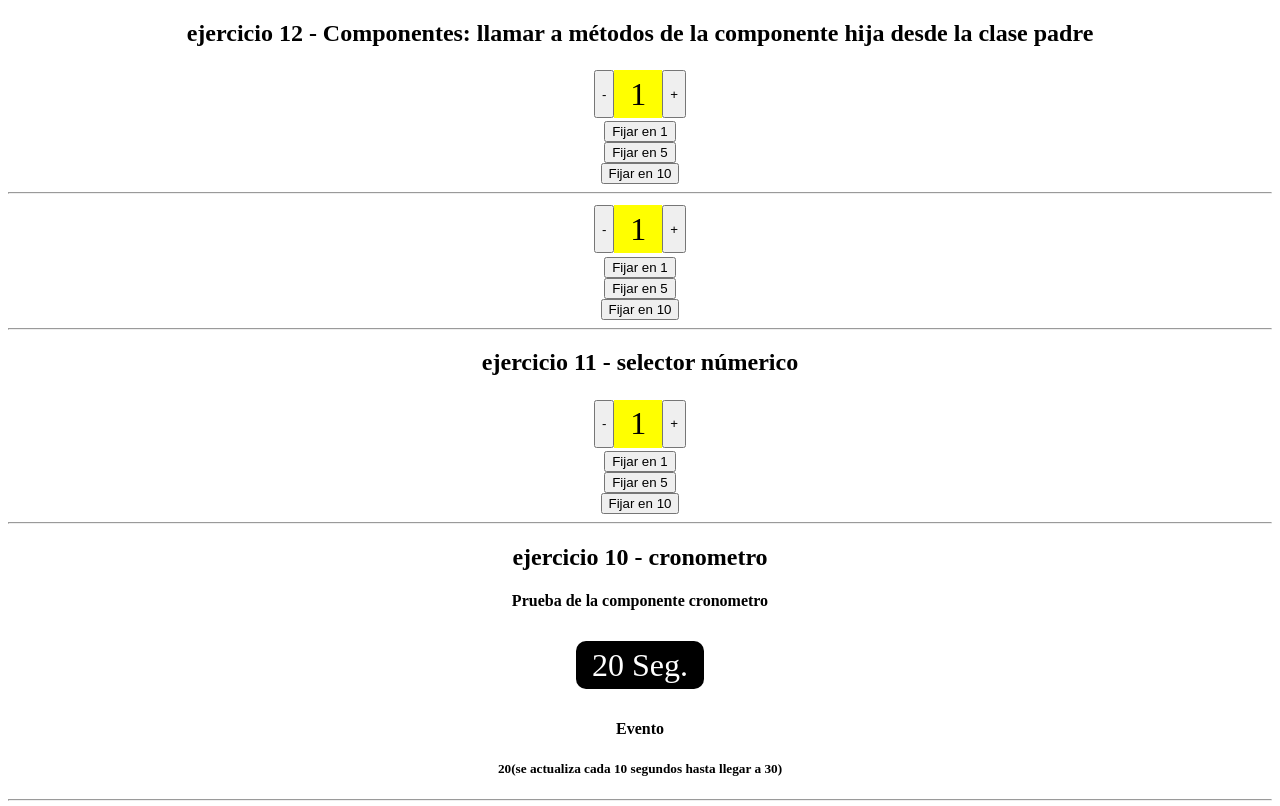
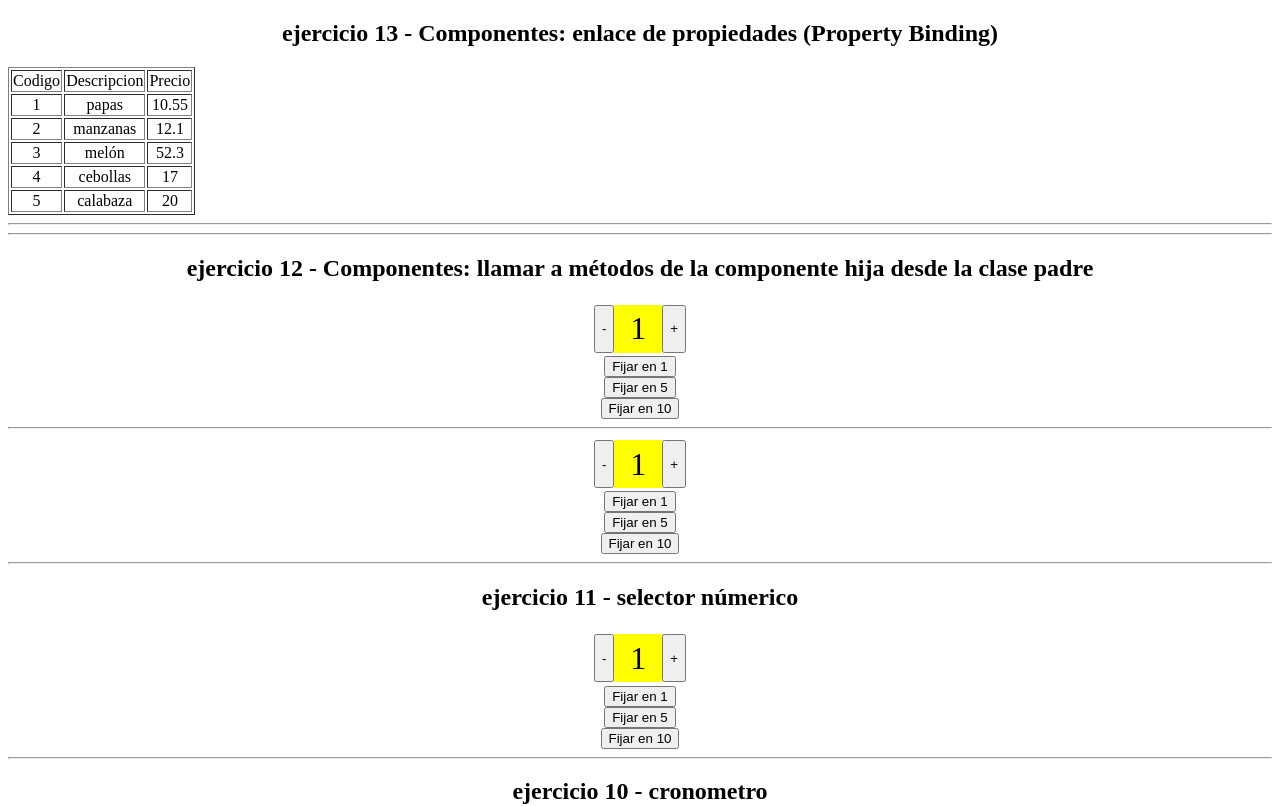
Before and after one commit to citlas/programacionYa, an Angular app: page / in a window 1280 px wide. Shown: the top 806 px of the page. Built offline with nearby package versions, Linux system fonts and the light colour scheme.

Commit message:
Finished '13 - Componentes: enlace de propiedades (Property Binding)'

```diff
--- a/src/app/app.component.html
+++ b/src/app/app.component.html
@@ -1,3 +1,9 @@
+<div style="text-align: center">
+  <h2>ejercicio 13 - Componentes: enlace de propiedades (Property Binding)</h2>
+  <app-listadoarticulos [datos]="articulos"></app-listadoarticulos>
+  <hr><hr>
+</div>
+
 <div style="text-align: center">
   <h2>ejercicio 12 - Componentes: llamar a métodos de la componente hija desde la clase padre</h2>
   <app-selectornumerico minimo="1" maximo="10" #selector2></app-selectornumerico>
--- a/src/app/app.component.ts
+++ b/src/app/app.component.ts
@@ -23,7 +23,16 @@
   //ejercicio 12
   @ViewChild('selector2', null) selector2: SelectornumericoComponent;
   @ViewChild('selector3', null) selector3: SelectornumericoComponent;
-
+ //ejercicio 13
+ articulos=[{codigo:1,descripcion:'papas',precio:10.22},
+            {codigo:2,descripcion:'manzanas',precio:12.10},
+            {codigo:3,descripcion:'melon',precio:52.30},
+            {codigo:4,descripcion:'cebollas',precio:17},
+            {codigo:5,descripcion:'calabaza',precio:20}]
+ //ejercicio
+ //ejercicio
+ //ejercicio
+ //ejercicio
 
   esActivo(){
     if(this.activo){
--- a/src/app/app.module.ts
+++ b/src/app/app.module.ts
@@ -8,6 +8,7 @@
 import { DadoEj9Component } from './dado-ej9/dado-ej9.component';
 import { CronometroComponent } from './cronometro/cronometro.component';
 import { SelectornumericoComponent } from './selectornumerico/selectornumerico.component';
+import { ListadoarticulosComponent } from './listadoarticulos/listadoarticulos.component';
 
 @NgModule({
   declarations: [
@@ -15,7 +16,8 @@
     DadoComponent,
     DadoEj9Component,
     CronometroComponent,
-    SelectornumericoComponent
+    SelectornumericoComponent,
+    ListadoarticulosComponent
   ],
   imports: [
     BrowserModule,
--- /dev/null
+++ b/src/app/listadoarticulos/listadoarticulos.component.html
@@ -0,0 +1,14 @@
+<div>
+    <table border="1">
+        <tr>
+            <td>Codigo</td>
+            <td>Descripcion</td>
+            <td>Precio</td>
+        </tr>
+        <tr *ngFor="let art of datos">
+            <td>{{art.codigo}}</td>
+            <td>{{art.descripcion}}</td>
+            <td>{{art.precio}}</td>
+        </tr>
+    </table>
+</div>
--- /dev/null
+++ b/src/app/listadoarticulos/listadoarticulos.component.ts
@@ -0,0 +1,15 @@
+import { Component, OnInit, Input } from '@angular/core';
+
+@Component({
+  selector: 'app-listadoarticulos',
+  templateUrl: './listadoarticulos.component.html',
+  styleUrls: ['./listadoarticulos.component.css']
+})
+export class ListadoarticulosComponent implements OnInit {
+  @Input() datos;
+  constructor() { }
+
+  ngOnInit() {
+  }
+
+}
```
Also changed, not shown: src/app/listadoarticulos/listadoarticulos.component.css (added), 2 other files (tests, documents, lock files or other folders).
